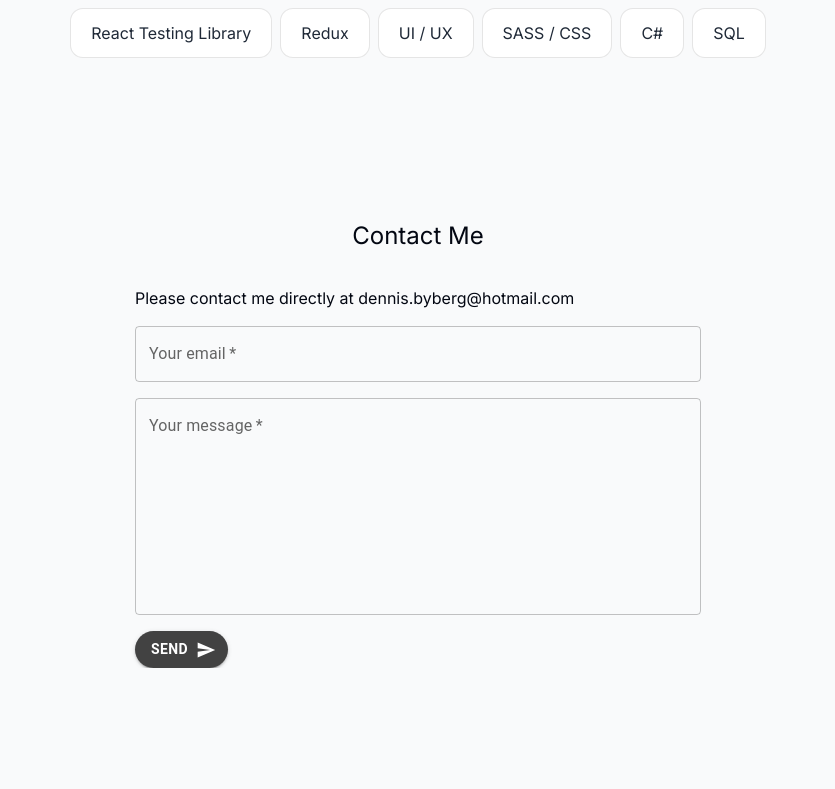
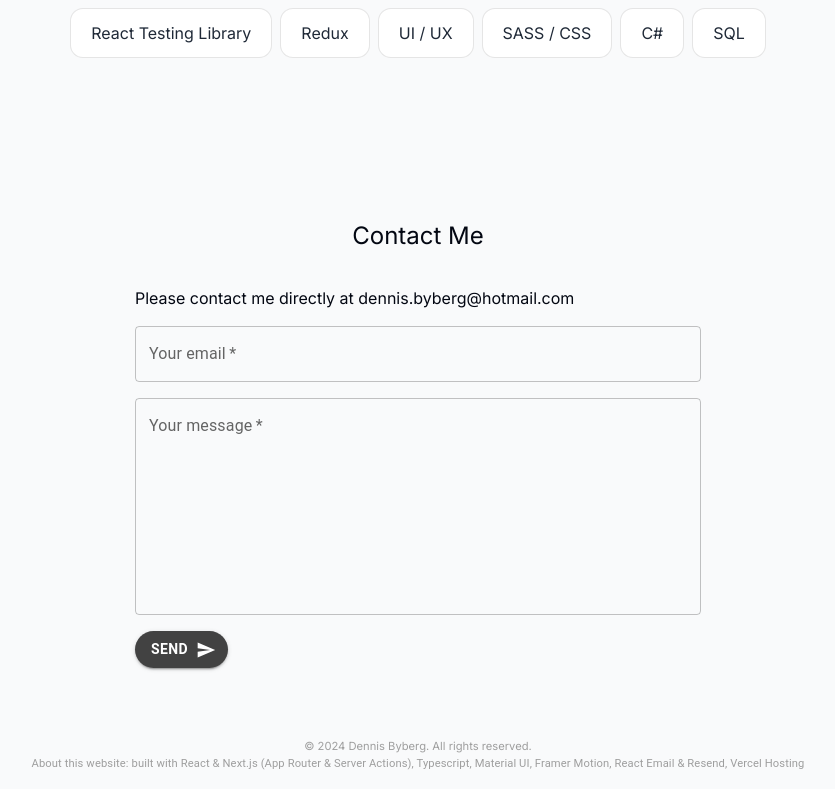
Before and after one commit to DennisByberg/next-portfolio, a Next.js app: page / in a window 1280 px wide. Shown: the part 2209-2998 px from the top of the page, without its empty margins (222-1057 px from the left). Before the commit the page ends 2877 px from the top, so only its background shows below. Built offline with nearby package versions, Linux system fonts and the light colour scheme; no server answers.

Commit message:
Footer implemented

```diff
--- a/app/layout.tsx
+++ b/app/layout.tsx
@@ -1,3 +1,4 @@
+import Footer from "@/components/Footer/Footer";
 import Header from "@/components/Header/Header";
 import { ActiveSectionContextProvider } from "@/context/ActiveSectionContextProvider";
 import type { Metadata } from "next";
@@ -25,6 +26,7 @@ export default function RootLayout({
         <ActiveSectionContextProvider>
           <Header />
           {children}
+          <Footer />
           <Toaster position="top-right" />
         </ActiveSectionContextProvider>
       </body>
--- a/components/Buttons/SubmitButton.tsx
+++ b/components/Buttons/SubmitButton.tsx
@@ -20,7 +20,7 @@ export default function SubmitButton() {
   );
 }
 
-// Material UI Styles
+// Material UI SubmitButton Styles
 const SUBMIT_BUTTON_STYLE: SxProps<Theme> = {
   marginTop: "1rem",
   marginInline: "auto",
--- /dev/null
+++ b/components/Footer/Footer.tsx
@@ -0,0 +1,34 @@
+import { Box, SxProps, Theme, Typography } from "@mui/material";
+import { grey } from "@mui/material/colors";
+
+export default function Footer() {
+  return (
+    <Box component={"footer"} sx={FOOTER_STYLE}>
+      <Box component={"small"} sx={SMALL_STYLE}>
+        &copy; 2024 Dennis Byberg. All rights reserved.
+      </Box>
+      <Typography paragraph={true} sx={PARAGRAPH_STYLE}>
+        <Box component={"span"}>About this website:</Box> built with React & Next.js (App Router &
+        Server Actions), Typescript, Material UI, Framer Motion, React Email & Resend, Vercel
+        Hosting
+      </Typography>
+    </Box>
+  );
+}
+
+// Material UI Footer Styles
+const FOOTER_STYLE: SxProps<Theme> = {
+  textAlign: "center",
+  marginTop: "4rem",
+  paddingInline: "3rem",
+  marginBottom: "1rem",
+  color: grey[500],
+};
+
+const SMALL_STYLE: SxProps<Theme> = {
+  fontSize: "0.7rem",
+};
+
+const PARAGRAPH_STYLE: SxProps<Theme> = {
+  fontSize: "0.7rem",
+};
```
